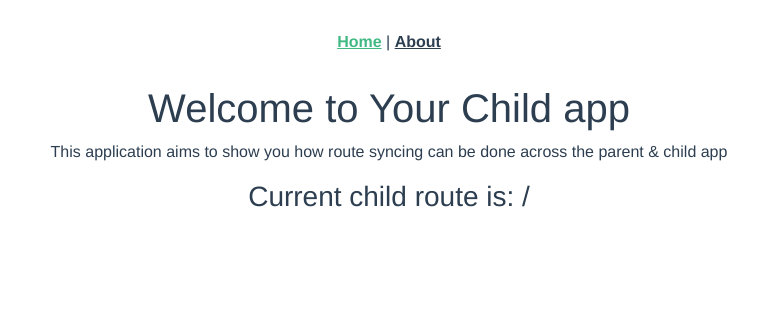
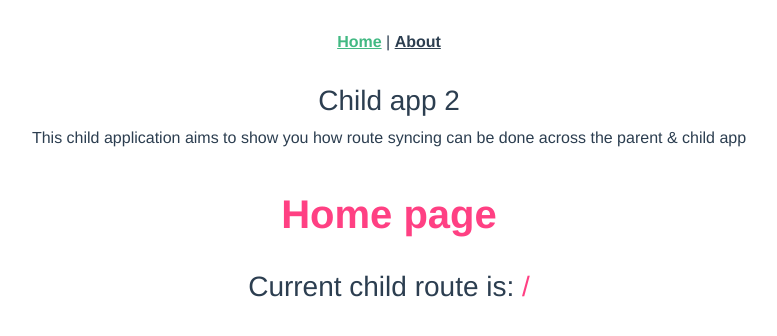
Before and after one commit to binh710/child-app-3, a Vue app: page / in a window 1280 px wide. Shown: the top 336 px of the page, without its empty margins (251-1028 px from the left). Built offline with nearby package versions, Linux system fonts and the light colour scheme.

Commit message:
reorganising application into components and add styling

```diff
--- a/src/App.vue
+++ b/src/App.vue
@@ -1,20 +1,34 @@
 <template>
-  <div id="nav">
-    <router-link @click="updateParentRoute('/')" to="/">Home</router-link> |
-    <router-link @click="updateParentRoute('/about')" to="/about">About</router-link>
+  <div class="container">
+    <div class="row justify-content-center align-item-center text-center">
+      <div class="col-12 col-md-10 col-lg-8">
+        <NavBar/>
+
+        <AppInfo/>
+
+
+        <router-view/>
+
+
+        <h3>
+          Current child route is: <span class="pink-text">{{route}}</span>
+        </h3>
+
+      </div>
+    </div>
   </div>
-  <router-view/>
-  <p>
-    This application aims to show you how route syncing can be done across the parent & child app
-  </p>
-  <h3>
-    Current child route is: {{route}}
-  </h3>
 </template>
 
 <script>
+import AppInfo from '@/components/AppInfo'
+import NavBar from '@/components/NavBar'
+
 export default {
   name: 'App',
+  components: {
+    NavBar,
+    AppInfo
+  },
   data() {
     return {
       stitcherAppDomain: process.env.VUE_APP_STITCHER_DOMAIN
@@ -52,16 +66,7 @@ export default {
   color: #2c3e50;
 }
 
-#nav {
-  padding: 30px;
-}
-
-#nav a {
-  font-weight: bold;
-  color: #2c3e50;
-}
-
-#nav a.router-link-exact-active {
-  color: #42b983;
+.pink-text {
+  color: #FF4083;
 }
 </style>
--- /dev/null
+++ b/src/components/AppInfo.vue
@@ -0,0 +1,13 @@
+<template>
+  <h3>Child app 2</h3>
+  <p>
+      This child application aims to show you how route syncing can be done across the parent & child app
+  </p>
+  <br/>
+</template>
+
+<script>
+export default {
+  name: 'AppInfo',
+}
+</script>
--- /dev/null
+++ b/src/components/NavBar.vue
@@ -0,0 +1,27 @@
+<template>
+  <div id="nav">
+    <router-link @click="updateParentRoute('/')" to="/">Home</router-link> |
+    <router-link @click="updateParentRoute('/about')" to="/about">About</router-link>
+  </div>
+</template>
+
+<script>
+export default {
+  name: 'NavBar',
+}
+</script>
+
+<style scoped>
+#nav {
+  padding: 30px;
+}
+
+#nav a {
+  font-weight: bold;
+  color: #2c3e50;
+}
+
+#nav a.router-link-exact-active {
+  color: #42b983;
+}
+</style>
--- a/src/views/About.vue
+++ b/src/views/About.vue
@@ -1,5 +1,18 @@
 <template>
   <div class="about">
-    <h1>This is an about page</h1>
+    <h1 class="pink-text">About page</h1>
+    <br/>
   </div>
 </template>
+
+<script>
+export default {
+  name: 'About',
+}
+</script>
+
+<style scoped>
+h1 {
+  font-weight: bold;
+}
+</style>
--- a/src/views/Home.vue
+++ b/src/views/Home.vue
@@ -1,7 +1,6 @@
 <template>
-  <div class="home">
-    <h1>Welcome to Your Child app</h1>
-  </div>
+  <h1 class="pink-text">Home page</h1>
+  <br/>
 </template>
 
 <script>
@@ -9,3 +8,9 @@ export default {
   name: 'Home',
 }
 </script>
+<style scoped>
+h1 {
+  font-weight: bold;
+  color: #FF4083;
+}
+</style>
```
